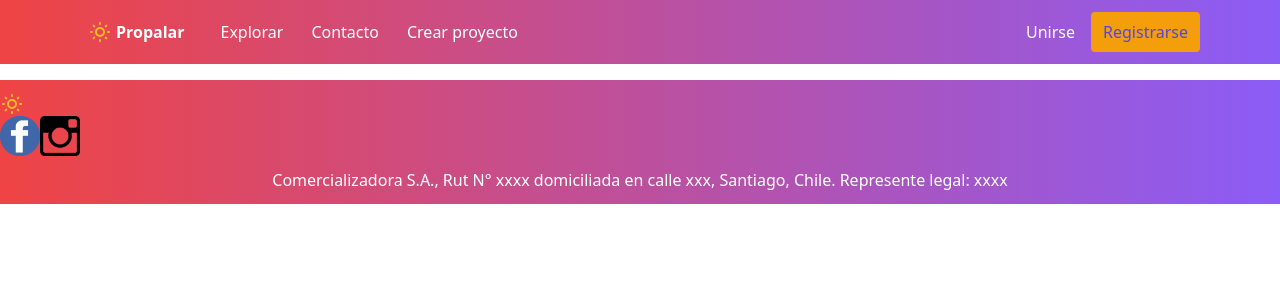
After one commit to nimro7/Proyecto-de-titulo, a Django app: page /crear/ in a window 1280 px wide. The commit adds this page. Shown: the top 300 px of the page. Run offline with Django 3.2, Linux system fonts and the light colour scheme.

Commit message:
avance footer, cambio navbar

```diff
--- a/PROPALAR/Propalar/settings.py
+++ b/PROPALAR/Propalar/settings.py
@@ -38,6 +38,7 @@ INSTALLED_APPS = [
     'django.contrib.messages',
     'django.contrib.staticfiles',
     'appgestion',
+
 ]
 
 MIDDLEWARE = [
@@ -76,11 +77,11 @@ WSGI_APPLICATION = 'Propalar.wsgi.application'
 
 DATABASES = {
     'default': {
-        'ENGINE': 'sql_server.pyodbc',
+        'ENGINE': 'mssql',
         'NAME': 'proyecto_titulo',
         "USER": "",
         "PASSWORD": "",
-        "HOST": "DESKTOP-HOR9BME",
+        "HOST": "DESKTOP-SFCG3M1",
         "PORT": "",
         "OPTIONS": {"driver": "ODBC Driver 13 for SQL Server",
         },
--- a/PROPALAR/Propalar/urls.py
+++ b/PROPALAR/Propalar/urls.py
@@ -23,5 +23,8 @@ urlpatterns = [
     path('login/', views.login),
     path('registro/', views.registro),
     path('',views.index),
-    path('paginaLogin/', views.paginaLogin),
+    path('paginaLogin', views.paginaLogin),
+    path('explorar/', views.explorar),
+    path('contacto/', views.contacto),
+    path('crear/', views.crear),
 ]
--- /dev/null
+++ b/PROPALAR/appgestion/templates/crear.html
@@ -0,0 +1,13 @@
+<!DOCTYPE html>
+<html lang="en">
+<head>
+    <meta charset="UTF-8">
+    <meta http-equiv="X-UA-Compatible" content="IE=edge">
+    <meta name="viewport" content="width=device-width, initial-scale=1.0">
+    <title>Document</title>
+</head>
+<body>
+    {% include "navbar.html" %}
+    {% include "footer.html" %}
+</body>
+</html>
--- /dev/null
+++ b/PROPALAR/appgestion/templates/footer.html
@@ -0,0 +1,43 @@
+{% load static %}
+<!DOCTYPE html>
+<html lang="en">
+<head>
+    <meta charset="UTF-8">
+    <meta http-equiv="X-UA-Compatible" content="IE=edge">
+    <meta name="viewport" content="width=device-width, initial-scale=1.0">
+    <title>Footer</title>
+</head>
+<body>
+    <footer class="footer bg-gradient-to-r from-red-500 to-purple-500  mt-4 py-3">
+
+        <div class="container justify-content-center">
+            <div class="card-footer mx-auto justify-content-center">
+                <svg xmlns="http://www.w3.org/2000/svg" class="h-6 w-6  text-yellow-400 " fill="none" viewBox="0 0 24 24" stroke="currentColor">
+                    <path stroke-linecap="round" stroke-linejoin="round" stroke-width="2" d="M12 3v1m0 16v1m9-9h-1M4 12H3m15.364 6.364l-.707-.707M6.343 6.343l-.707-.707m12.728 0l-.707.707M6.343 17.657l-.707.707M16 12a4 4 0 11-8 0 4 4 0 018 0z"></path>
+                   </svg>
+
+            </div>
+            <section class="section_footer-social-links mx-auto justify-content-center">
+                <ul class="flex mr4 mb0-lg mb4">
+                    <li><a href="http://www.facebook.com/" class="link-soft-black keyboard-focusable">
+                        <img src="{% static 'img/fblogo.png' %}"  alt="fb logo" class="w-10">
+                        </a>
+                    </li>
+                    <li><a href="http://www.instagram.com/kickstarter" class="link-soft-black keyboard-focusable">
+                        <img src="{% static 'img/instalogo.png' %}"  alt="insta logo" class="w-10">
+                        </a>
+                    </li>
+                </ul>
+            </section>
+            <div class="col-sm-12 col-md-3 mt-3 justify-content-center ">
+
+            </div>
+
+            <p class="main-footer text-center" style="color: rgb(255, 255, 255);">Comercializadora S.A., Rut N° xxxx domiciliada en calle xxx, Santiago, Chile. Represente legal: xxxx</p>
+            </div>
+
+        </div>
+    </footer>
+
+</body>
+</html>
--- a/PROPALAR/appgestion/views.py
+++ b/PROPALAR/appgestion/views.py
@@ -10,14 +10,22 @@ def registro(request):
 def login(request):
     return render(request,'logins.html')
 
+def explorar(request):
+    return render(request,'explorar.html')
+
+def contacto(request):
+    return render(request,'contacto.html')
+
+def crear(request):
+    return render(request,'crear.html')
 
 def paginaLogin(request):
     if request.method=='POST':
         try:
-            detalleUsuario=usuario.objects.get(Nickname=request.POST['nickname'], contraseña=request.POST['contraseña'])
-            print("Usuario=", detalleUsuario)
+            detalleUsuario=usuario.objects.get(nickname=request.POST['nickname'], contraseña=request.POST['contraseña'])
+            print("usuario=", detalleUsuario)
             request.session['nickname']=detalleUsuario.Nickname
             return render(request, 'index.html')
         except usuario.DoesNotExist as e:
             messages.success(request, 'Nombre de usuario o password no es correcto')
-    return render(request, 'logins.html')
+    return render(request, 'index.html')
--- /dev/null
+++ b/PROPALAR/package.json
@@ -0,0 +1,5 @@
+{
+  "dependencies": {
+    "bootstrap": "^5.1.3"
+  }
+}
--- a/Propalar/appgestion/templates/index.html
+++ b/Propalar/appgestion/templates/index.html
@@ -35,6 +35,7 @@
       </div>
 
       <section class="text-gray-700 body-font">
+
         <div class="container mx-auto flex px-5 py-24 md:flex-row flex-col items-center">
           <div class="lg:flex-grow md:w-1/2 lg:pr-24 md:pr-16 flex flex-col md:items-start md:text-left mb-16 md:mb-0 items-center text-center">
             <h1 class="title-font sm:text-4xl text-3xl mb-4 font-medium text-gray-900">Bienvenidos a nuestra tienda
@@ -120,7 +121,7 @@
           </div>
         </div>
       </section>
-
+      {% include "footer.html" %}
 
     <!-- Javascript -->
     <script type= 'text/javascript' src="{% static 'js/api.js' %}"></script>
--- a/Propalar/appgestion/templates/navbar.html
+++ b/Propalar/appgestion/templates/navbar.html
@@ -29,8 +29,9 @@
 
               <!-- primary nav -->
               <div class="hidden md:flex items-center space-x-1">
-                <a href="/ingreso/" class="py-5 px-3 text-white hover:text-gray-900">Ingreso Pedido</a>
-                <a href="/gestion/" class="py-5 px-3 text-white hover:text-gray-900">Gestión</a>
+                <a href="/explorar/" class="zpy-5 px-3 text-white hover:text-gray-900">Explorar</a>
+                <a href="/contacto/" class="py-5 px-3 text-white hover:text-gray-900">Contacto</a>
+                <a href="/contacto/" class="py-5 px-3 text-white hover:text-gray-900">Crear proyecto</a>
               </div>
             </div>
 
```
Also changed, not shown: PROPALAR/appgestion/templates/contacto.html (added, +13 -0 lines), PROPALAR/appgestion/templates/explorar.html (added, +13 -0 lines), PROPALAR/appgestion/migrations/0001_initial.py (added), PROPALAR/appgestion/static/img/fblogo.png (added), PROPALAR/appgestion/static/img/instalogo.png (added), PROPALAR/package-lock.json (added).
